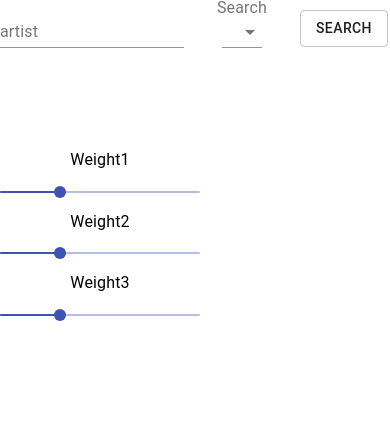
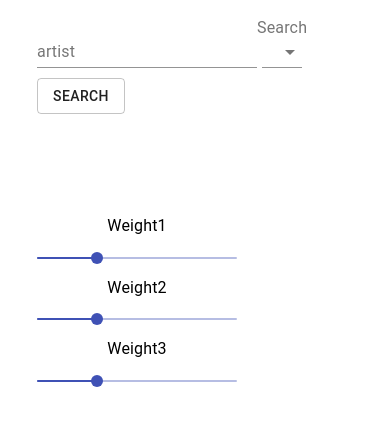
Before and after one commit to yoonpatrick3/Spot-a-vibe, a React (Create React App) app in the folder src/frontend/: page / in a window 390 px wide. Shown: the top 426 px of the page. Built offline with nearby package versions, Linux system fonts and the light colour scheme.

Commit message:
added some css, mobile first, started header

```diff
--- a/src/frontend/src/App.css
+++ b/src/frontend/src/App.css
@@ -1,18 +1,40 @@
 .App {
   text-align: center;
+  display: flex;
+  flex-direction:column;
+  justify-content: center;
+  flex-wrap: wrap;
 }
 
-.App-header {
-  background-color: #282c34;
-  min-height: 100vh;
+.search {
   display: flex;
-  flex-direction: column;
-  align-items: center;
-  justify-content: center;
-  font-size: calc(10px + 2vmin);
-  color: white;
+  flex-wrap: wrap;
+  justify-content:space-between;
+  padding:5%;
 }
 
-.App-link {
-  color: #61dafb;
+.search > * {
+  margin-left:5%;
 }
+
+
+
+/* Small devices (portrait tablets and large phones, 600px and up) */
+@media only screen and (min-width: 600px) {
+
+}
+
+/* Medium devices (landscape tablets, 768px and up) */
+@media only screen and (min-width: 768px) {
+
+}
+
+/* Large devices (laptops/desktops, 992px and up) */
+@media only screen and (min-width: 992px) {
+
+}
+
+/* Extra large devices (large laptops and desktops, 1200px and up) */
+@media only screen and (min-width: 1200px) {
+
+}
--- a/src/frontend/src/App.js
+++ b/src/frontend/src/App.js
@@ -9,7 +9,7 @@ function App() {
 
   return (
     <div className="App">
-      <Search updateFunc={updateCards}></Search>
+      <Search className="search" updateFunc={updateCards}></Search>
       <CardHolder cards={cards}></CardHolder>
     </div>
   );
--- a/src/frontend/src/components/SearchGroup.js
+++ b/src/frontend/src/components/SearchGroup.js
@@ -9,9 +9,6 @@ import { makeStyles } from '@material-ui/core';
 
 
 const useStyles = makeStyles({
-    root: {
-        width: 400,
-    },
 
     button: {
         marginTop: "10px",
@@ -41,20 +38,20 @@ export const SearchGroup = (props) => {
 
     return (
         <div>
-            <Grid container spacing={2} className={classes.root}>
-                <Grid item xs={6}>
+            <Grid container className={classes.root}>
+                <Grid item>
                     <TextField label={currOpt} onChange={(ev) => {
                         setInput(ev.target.value);
                     }} onKeyPress={handleEnterPressed}></TextField>
                 </Grid>
-                <Grid item xs={3}>
+                <Grid item>
                     <InputLabel id="label">Search</InputLabel>
                     <Select labelId="label" defaultValue="Artist" onChange={handleOptionChange}>
                         <MenuItem value="artist">Artist</MenuItem>
                         <MenuItem value="track">Track</MenuItem>
                     </Select>
                 </Grid>
-                <Grid item xs={3}>
+                <Grid item>
                     <Button variant="outlined" onClick={handleSearch} className={classes.button}>Search</Button>
                 </Grid>
             </Grid>
--- a/src/frontend/src/components/search.js
+++ b/src/frontend/src/components/search.js
@@ -49,7 +49,7 @@ const Search = (props) => {
         <div className="search">
             <Grid container >
                 <Grid item xs={12}>
-                    <SearchGroup handleSearch={search}></SearchGroup>
+                    <SearchGroup className="search" handleSearch={search}></SearchGroup>
                 </Grid>
                 <Grid item xs={12} style={{ marginTop: 100}}>
                     <ContinuousSlider weightName="Weight1" handleWeightChange={handleWeightChange}></ContinuousSlider>
```
Also changed, not shown: src/frontend/src/components/header.js (added, +33 -0 lines).
